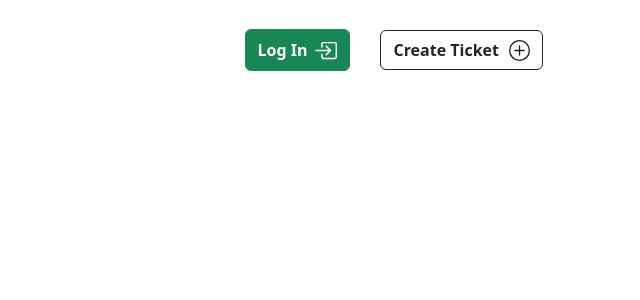
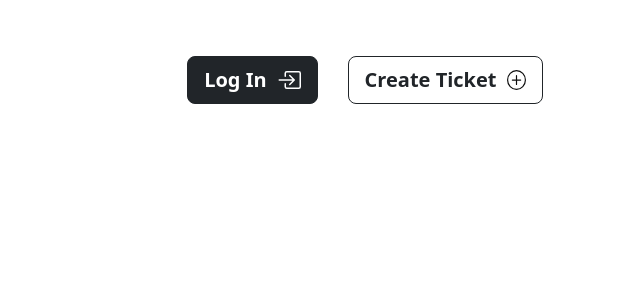
Before and after one commit to Dabrowa123/Gooblin, a React (Create React App) app: page / in a window 1280 px wide. Shown: the top 300 px of the page, without its empty margins (640-1280 px from the left). Built offline with nearby package versions, Linux system fonts and the light colour scheme.

Commit message:
styling nav buttons

```diff
--- a/src/Components/Nav/Nav.css
+++ b/src/Components/Nav/Nav.css
@@ -1,5 +1,6 @@
 .nav {
   height: 100px;
+  margin-top: 30px;
 }
 
 .nav .container {
@@ -18,22 +19,35 @@
   padding-top: 8px;
 }
 
+.btn-login:hover {
+  background-color: white;
+  color: black;
+}
+
+.btn-login:hover .icon-login {
+  filter: contrast(100%);
+}
+
 .btn-add-ticket {
-  padding-top: 7px;
+  padding-top: 8px;
+}
+
+.btn-add-ticket:hover .icon-plus {
+  filter: invert(100%);
 }
 
 .icon-login {
-  height: 25px;
+  height: 27px;
   width: auto;
   filter: invert(100%);
-  padding-bottom: 2px;
-  margin-left: 7px;
+  padding-bottom: 3px;
+  margin-left: 10px;
 }
 
 .icon-plus {
   height: 23px;
   width: auto;
-  filter: invert(10%);
-  padding-bottom: 2px;
+  filter: invert(5%);
+  padding-bottom: 3.5px;
   margin-left: 10px;
 }
--- a/src/Components/Nav/Nav.js
+++ b/src/Components/Nav/Nav.js
@@ -9,13 +9,16 @@ function Nav() {
       <div className="container">
         <button
           type="button"
-          className="btn btn-login btn-success"
+          className="btn btn-login btn-dark btn-lg"
           data-bs-toggle="button"
         >
           Log In
           <img className="icon-login" src={icon.login} alt="login icon" />
         </button>
-        <button type="button" className="btn btn-add-ticket btn-outline-dark">
+        <button
+          type="button"
+          className="btn btn-add-ticket btn-outline-dark btn-lg"
+        >
           Create Ticket
           <img className="icon-plus" src={icon.plus} alt="plus icon" />
         </button>
```
